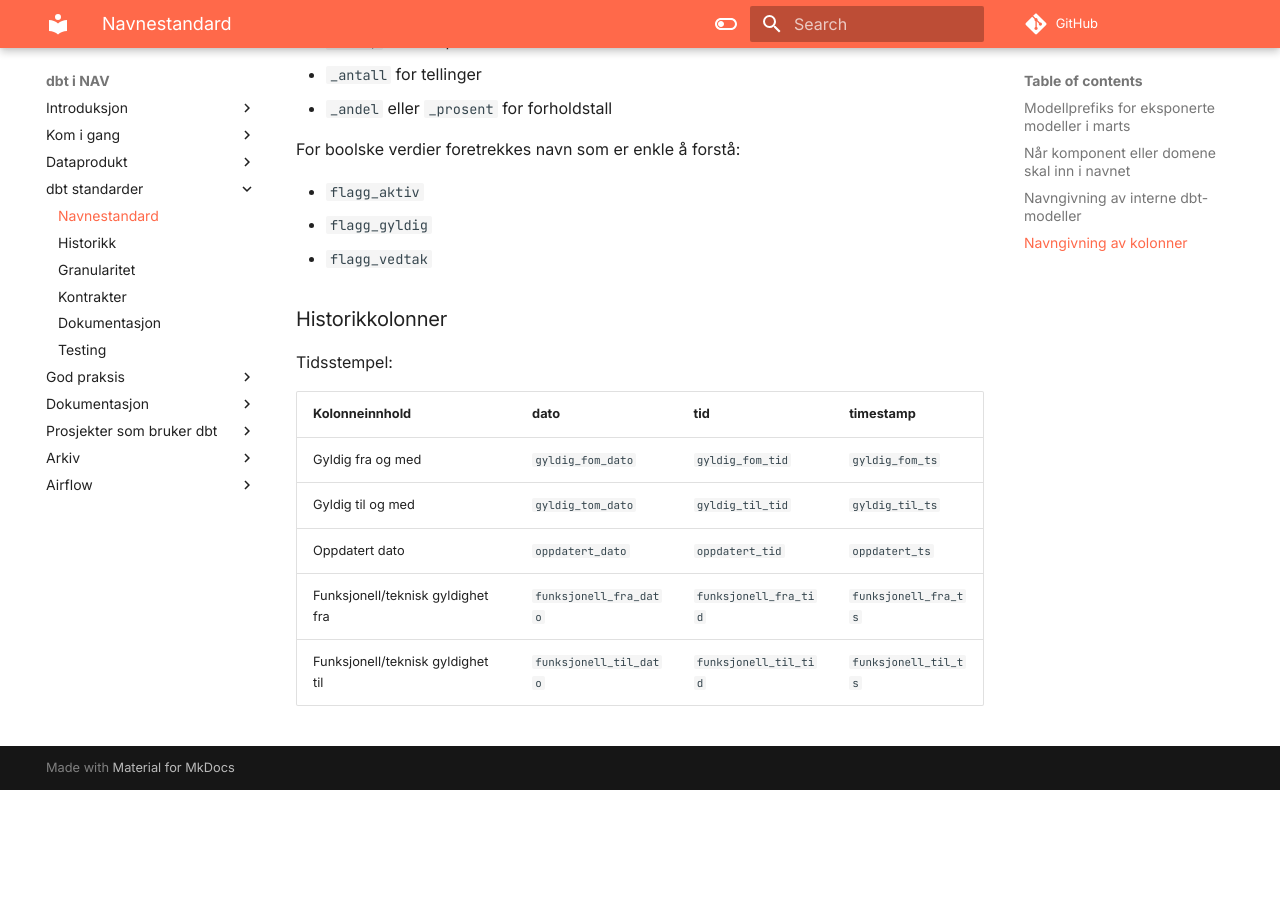
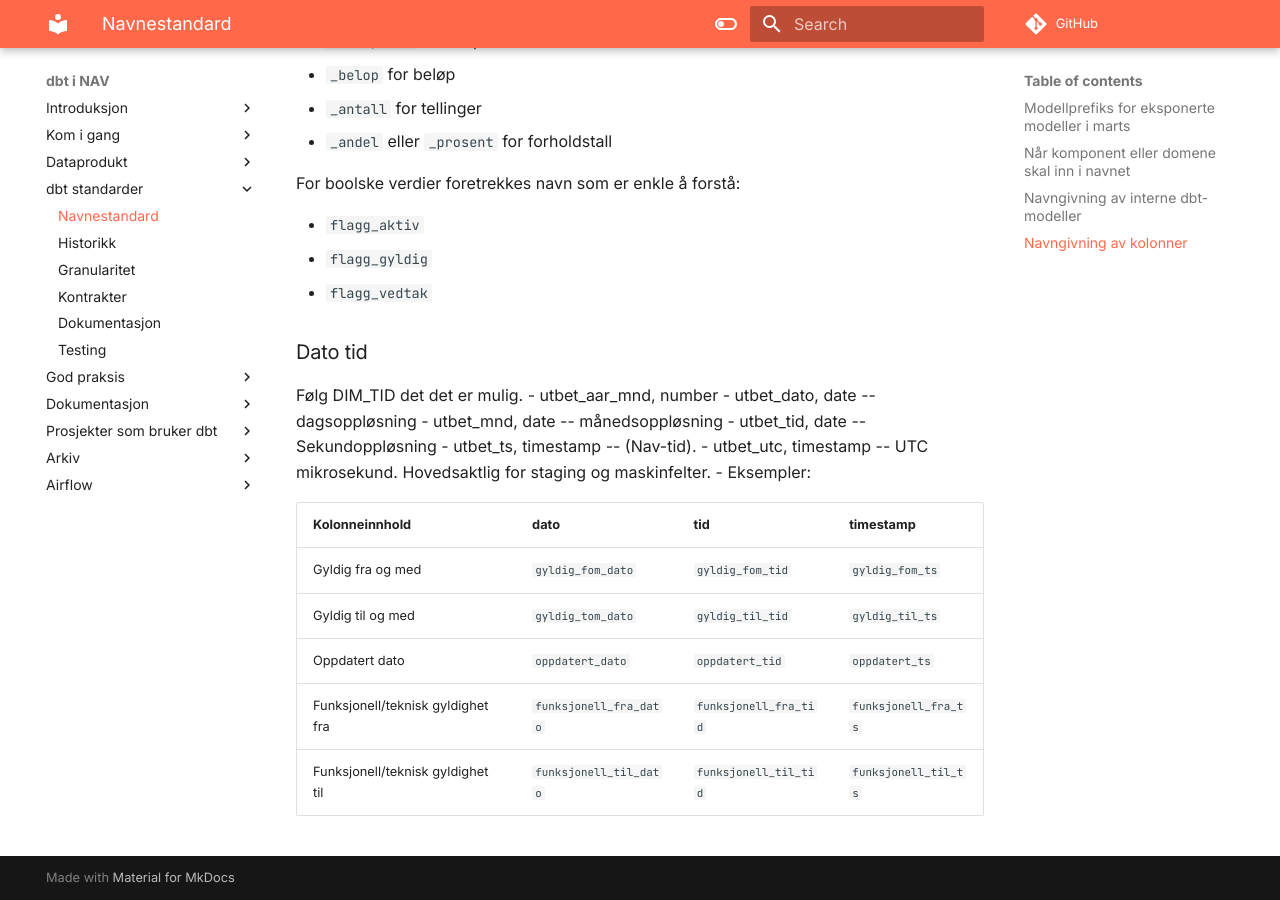
Before and after one commit to navikt/dbt-i-nav, an MkDocs documentation site: the page built from docs/dbt-kodestandard/navnestandard.md, in a window 1280 px wide and 900 px high, scrolled down 4363 px. Built offline with MkDocs 1.6.1 and Material for MkDocs 9.7.7, drawn with Linux system fonts in a browser that asks for light colours; comment, search, counter and statistics services are not loaded; before the commit the page ends 5153 px from its top, so only the background shows below that; some of the changed text lies outside the part shown.

Commit message:
Update navnestandard.md

```diff
--- a/docs/dbt-kodestandard/navnestandard.md
+++ b/docs/dbt-kodestandard/navnestandard.md
@@ -8,6 +8,7 @@ For bakgrunn og produktregler, se [../dataprodukt/navnestandard.md](../dataprodu
 - Benytt små bokstaver.
 - Benytt snake_case.
 - Oversett æ med ae, ø med o, å med aa.
+- I navn skal det ikke brukes genitiv s.
 - Modellnavn skrives i entall når granulariteten er én forekomst per rad.
 - Forkortelser brukes bare når de er allment forstått i domenet.
 - Samme kolonne skal hete det samme i dimensjon, fakta og OBT når den betyr det samme.
@@ -154,8 +155,16 @@ For boolske verdier foretrekkes navn som er enkle å forstå:
 - `flagg_gyldig`
 - `flagg_vedtak`
 
-### Historikkolonner
-Tidsstempel:
+### Dato tid
+Følg DIM_TID det det er mulig.
+- utbet_aar_mnd, number
+- utbet_dato, date -- dagsoppløsning
+- utbet_mnd, date -- månedsoppløsning
+- utbet_tid, date -- Sekundoppløsning
+- utbet_ts, timestamp -- (Nav-tid).
+- utbet_utc, timestamp -- UTC mikrosekund. Hovedsaktlig for staging og maskinfelter.
+-
+Eksempler:
 
 | Kolonneinnhold      | dato | tid     | timestamp     |
 | ----------- | ----------- | ----------- | ----------- |
```
